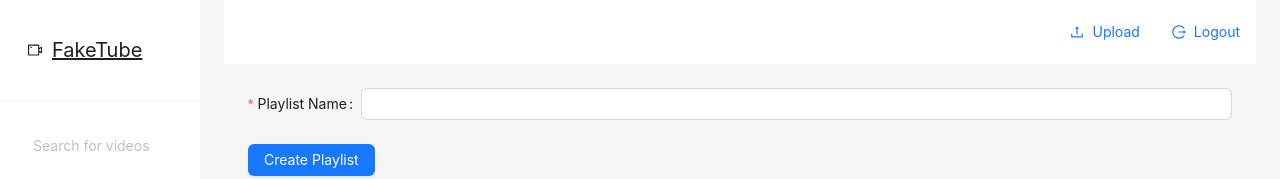
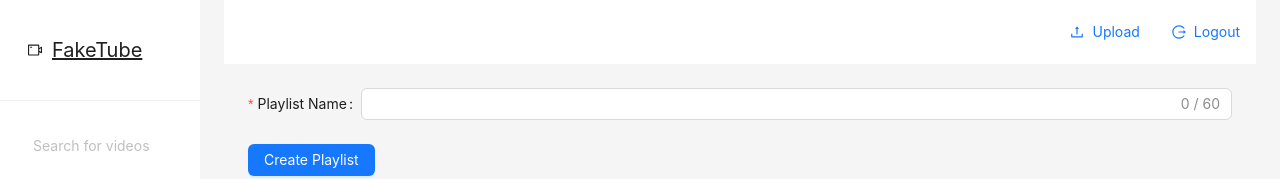
Before and after one commit to Saftbear/Typescript2023Intro, a React (Create React App) app in the folder client/: page /create-playlist in a window 1280 px wide. Shown: the top 179 px of the page. Built offline with nearby package versions, Linux system fonts and the light colour scheme; sample sign-in values are in the browser's storage.

Commit message:
Add files via upload

```diff
--- a/client/src/Components/CreatePlaylist.tsx
+++ b/client/src/Components/CreatePlaylist.tsx
@@ -66,7 +66,7 @@ const CreatePlaylist: React.FC = () => {
             },
           ]}
         >
-          <Input max={32} />
+          <Input maxLength={60} showCount />
         </Form.Item>
 
         <Form.Item>
```
